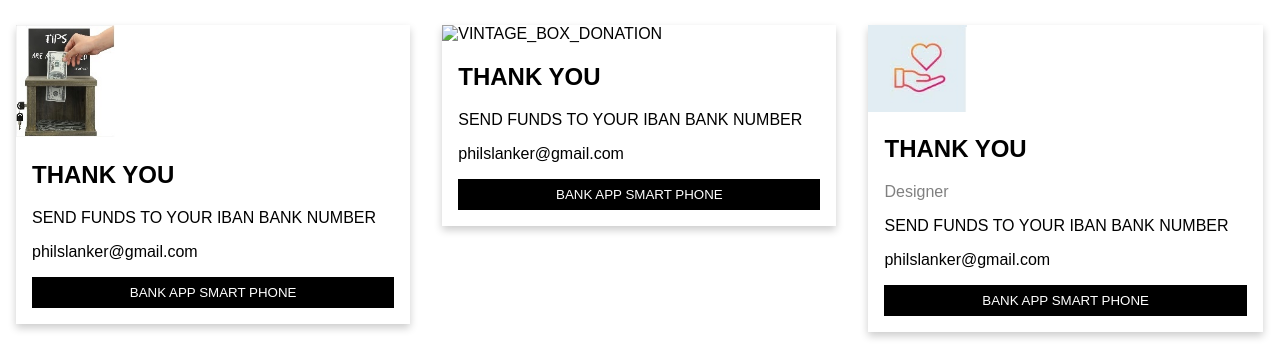
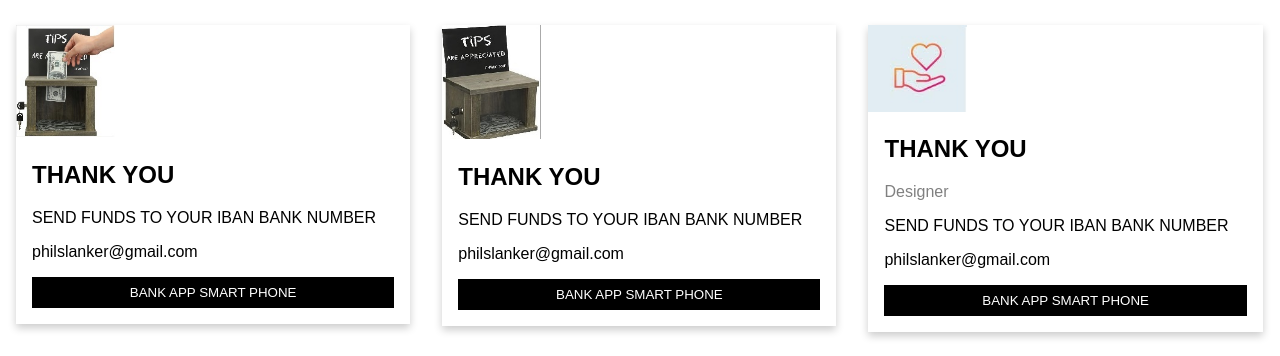
Before and after one commit to philslanker/DONATIONS, a plain HTML site: page index.html in a window 1280 px wide. Shown: the part 469-825 px from the top of the page. Drawn offline with Linux system fonts and the light colour scheme.

Commit message:
Update index.html

```diff
--- a/index.html
+++ b/index.html
@@ -106,7 +106,7 @@ html {
 
   <div class="column">
     <div class="card">
-      <img src="./IMG/VINTAGE_BOX_DONATION.png" alt="VINTAGE_BOX_DONATION" style="width:25%">
+      <img src="./IMG/VINTAGE.png" alt="VINTAGE_BOX_DONATION" style="width:25%">
       <div class="container">
         <h2>THANK YOU</h2>
         <p class="title"></p>
```
